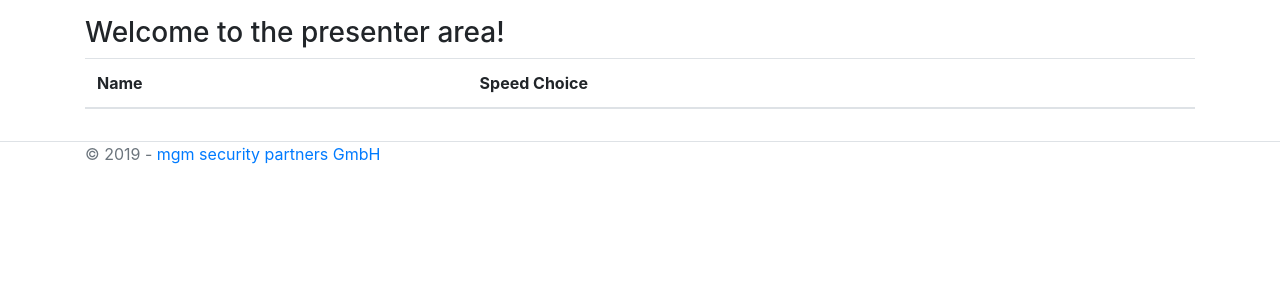
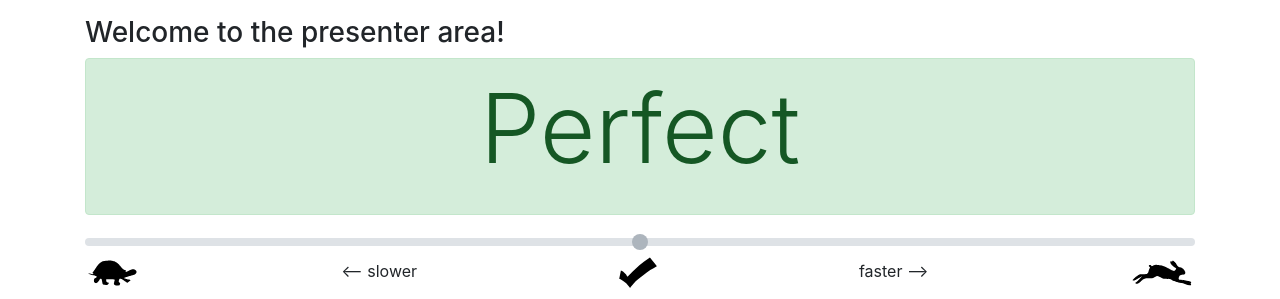
Before and after one commit to mgm-sp/NinjaDVA-decelerate, an ASP.NET Core app: page /PresenterArea in a window 1280 px wide. Shown: the part 57-356 px from the top of the page. Run offline with ASP.NET Core 8, Linux system fonts and the light colour scheme; data that the repository does not hold is empty.

Commit message:
add average speed choice to presenter area

```diff
--- a/decelerate/Controllers/PresenterAreaController.cs
+++ b/decelerate/Controllers/PresenterAreaController.cs
@@ -36,7 +36,26 @@ namespace decelerate.Controllers
 
         private IndexModel GetData()
         {
-            return new IndexModel { Users = _authManager.GetActiveUsers() };
+            /* Get users: */
+            var users = _authManager.GetActiveUsers();
+            /* Calculate average speed choice: */
+            int sumSpeedChoice = 0;
+            uint cntSpeedChoice = 0;
+            foreach (var user in users)
+            {
+                if (user.SpeedChoice != null)
+                {
+                    sumSpeedChoice += user.SpeedChoice ?? 0;
+                    cntSpeedChoice++;
+                }
+            }
+            var avgSpeedChoice = (cntSpeedChoice != 0) ? ((float)sumSpeedChoice / cntSpeedChoice) : 0;
+            /* Return model: */
+            return new IndexModel
+            {
+                Users = users,
+                AverageSpeedChoice = (int)avgSpeedChoice
+            };
         }
     }
 }
--- a/decelerate/Views/PresenterArea/Index.cshtml
+++ b/decelerate/Views/PresenterArea/Index.cshtml
@@ -7,6 +7,23 @@
 <div class="row">
     <div class="col-md-12">
         <h3>Welcome to the presenter area!</h3>
+        <div id="statusDiv" class="alert alert-@Model.Color display-1 text-center">
+            <p id="statusText">@Model.Text</p>
+        </div>
+        <input type="range" class="custom-range" id="statusSlider" min="-100" max="100" value="@Model.AverageSpeedChoice" disabled />
+        <div class="d-flex justify-content-between">
+            <div class="sliderImageDiv">
+                <img src="~/img/turtle.svg" class="sliderImage" alt="much slower" title="much slower" />
+            </div>
+            <div>&#10229; slower</div>
+            <div class="sliderImageDiv">
+                <img src="~/img/checkmark.svg" class="sliderImage" alt="perfect speed" title="perfect speed" />
+            </div>
+            <div>faster &#10230;</div>
+            <div class="sliderImageDiv">
+                <img src="~/img/rabbit.svg" class="sliderImage" alt="much faster" title="much faster" />
+            </div>
+        </div>
         <table class="table table-striped">
             <thead>
                 <tr>
--- a/decelerate/wwwroot/js/presenterarea.js
+++ b/decelerate/wwwroot/js/presenterarea.js
@@ -19,12 +19,21 @@
                     var html = $('#userTemplate').html();
                     /* Replace placeholders: */
                     html = html.replace('[name]', entry.name);
+                    if (entry.speedChoice === null) {
+                        entry.speedChoice = 'none';
+                    }
                     html = html.replace('[speedChoice]', entry.speedChoice);
                     /* Create new element: */
                     var tr = $(html);
                     /* Append it: */
                     $('#users').append(tr);
                 });
+                /* Update status message: */
+                $('#statusDiv').removeClass('alert-danger alert-warning alert-success');
+                $('#statusDiv').addClass('alert-' + data.color);
+                $('#statusText').text(data.text);
+                /* Update slider: */
+                $('#statusSlider').val(data.averageSpeedChoice);
             },
             timeout: 10000
         });
```
Also changed, not shown: decelerate/Views/PresenterArea/IndexModel.cs (+38 -0 lines).
